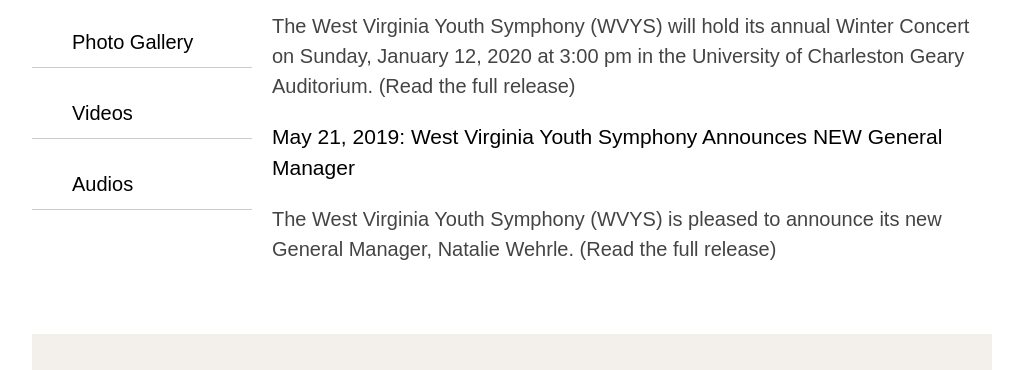
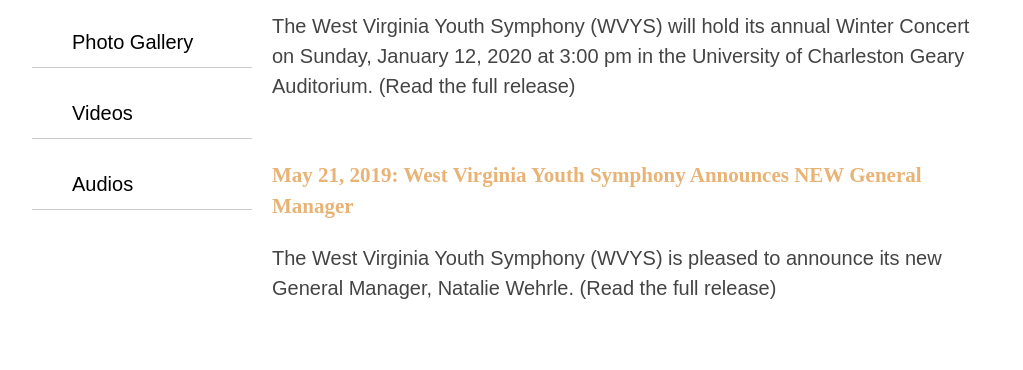
Before and after one commit to WVUGraphicDesign/WVYS-Fauber, a plain HTML site: page media.html in a window 1280 px wide. Shown: the part 733-1103 px from the top of the page, without its empty margins (138-1161 px from the left). Drawn offline with Linux system fonts and the light colour scheme.

Commit message:
updates to media

```diff
--- a/css/main.css
+++ b/css/main.css
@@ -183,8 +183,9 @@
     }
 
 .press h3 {
-  font-family: ingra,sans-serif;
-  font-weight: 500;
+  font-family: goldenbook, serif;
+  font-weight: 600;
+  color: #E8B375;
 }
 
 .press p {
```
Also changed, not shown: media.html (+2 -0 lines).
